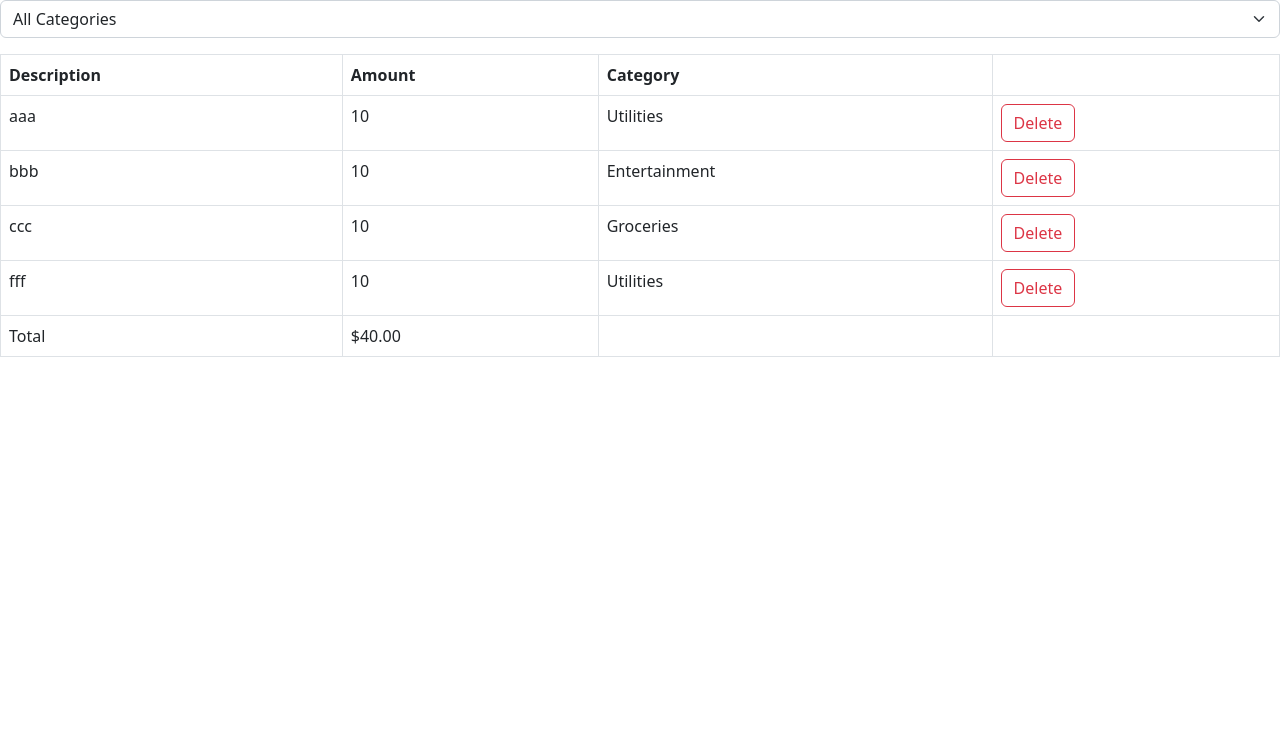
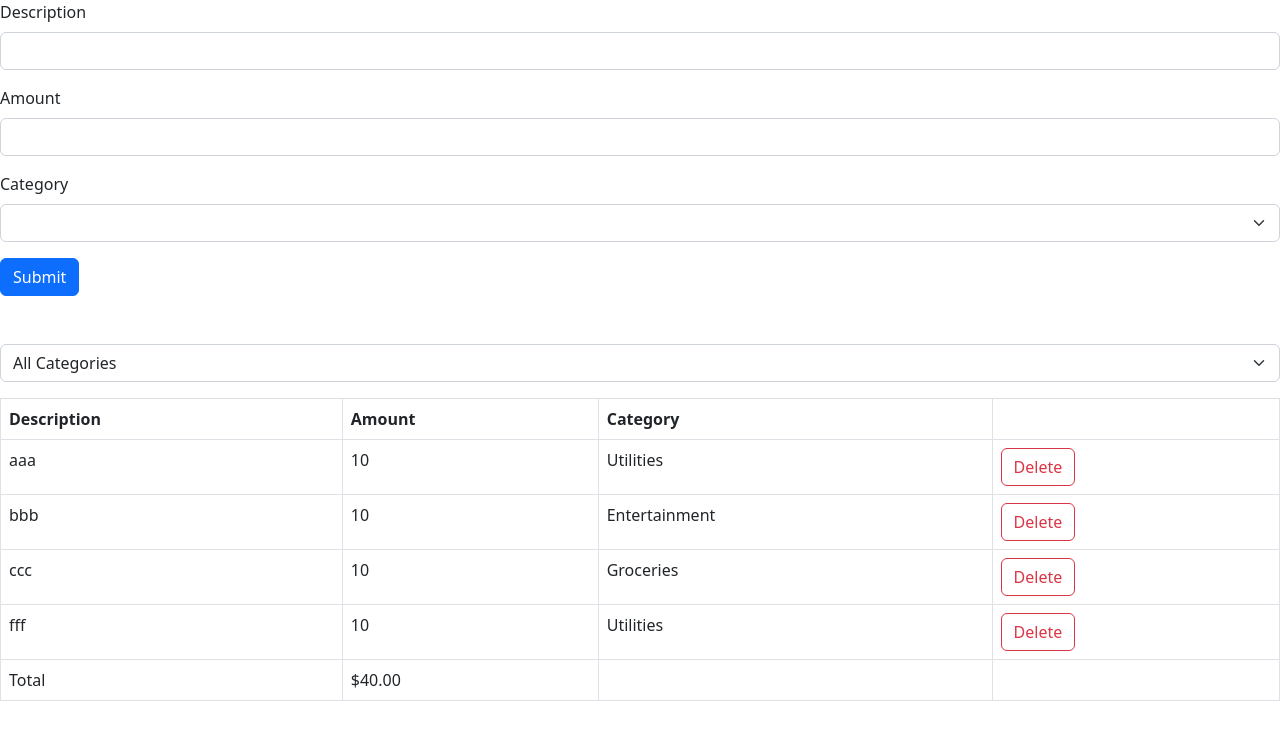
Before and after one commit to zaidrawashdeh911/react-app, a React (Vite) app: page / in a window 1280 px wide. Shown: the top 740 px of the page. Built offline with nearby package versions, Linux system fonts and the light colour scheme.

Commit message:
Implement Expense Form Component

```diff
--- a/src/App.tsx
+++ b/src/App.tsx
@@ -420,7 +420,9 @@
 import React from 'react'
 import ExpenseList from './expense-tracker/components/ExpenseList';
 import ExpenseFilter from './expense-tracker/components/ExpenseFilter';
+import ExpenseForm from './expense-tracker/components/ExpenseForm';
 
+export const categories = ["Grouceries","Utilities", "Entertainment"];
 const App = () => {
   const [selectedCategory, setSelectedCategory]= useState('');
 
@@ -434,6 +436,9 @@
   const visibleExpenses = selectedCategory? expenses.filter(e=>e.category=== selectedCategory): expenses;
   return (
     <div>
+      <div className="mb-5">
+        <ExpenseForm/>
+      </div>
       <div className="mb-3">
         <ExpenseFilter onSelectCategory={category=> setSelectedCategory(category)}/>
       </div>
--- a/src/expense-tracker/components/ExpenseFilter.tsx
+++ b/src/expense-tracker/components/ExpenseFilter.tsx
@@ -1,4 +1,5 @@
 import React from 'react'
+import { categories } from '../../App';
 
 interface Props{
     onSelectCategory:(category:string)=>void
@@ -7,9 +8,7 @@
   return (
     <select className="form-select" onChange={(event)=> onSelectCategory(event.target.value)}>
         <option value="">All Categories</option>
-        <option value="Groceries">Groceries</option>
-        <option value="Utilities">Utilities</option>
-        <option value="Entertainment">Entertainment</option>
+        {categories.map(category=> <option key={category} value={category}>{category}</option>)}
     </select>
   )
 }
--- /dev/null
+++ b/src/expense-tracker/components/ExpenseForm.tsx
@@ -0,0 +1,28 @@
+import React from 'react'
+import { categories } from '../../App';
+
+const ExpenseForm = () => {
+  return (
+    <form>
+        <div className="mb-3">
+            <label htmlFor="description" className="form-label">Description</label>
+            <input id="description" type="text" className="form-control" />
+        </div>
+        <div className="mb-3">
+            <label htmlFor="amount" className="form-label">Amount</label>
+            <input id="amount"type="number" className="form-control" />
+        </div>
+        <div className="mb-3">
+            <label htmlFor="category" className="form-label">Category</label>
+            <select id="category" className="form-select">
+                <option></option>
+                {categories.map(category=> <option key={category} value={category}>{category}</option>)}
+
+            </select>
+        </div>
+        <button className="btn btn-primary">Submit</button>
+    </form>
+  )
+}
+
+export default ExpenseForm
```
